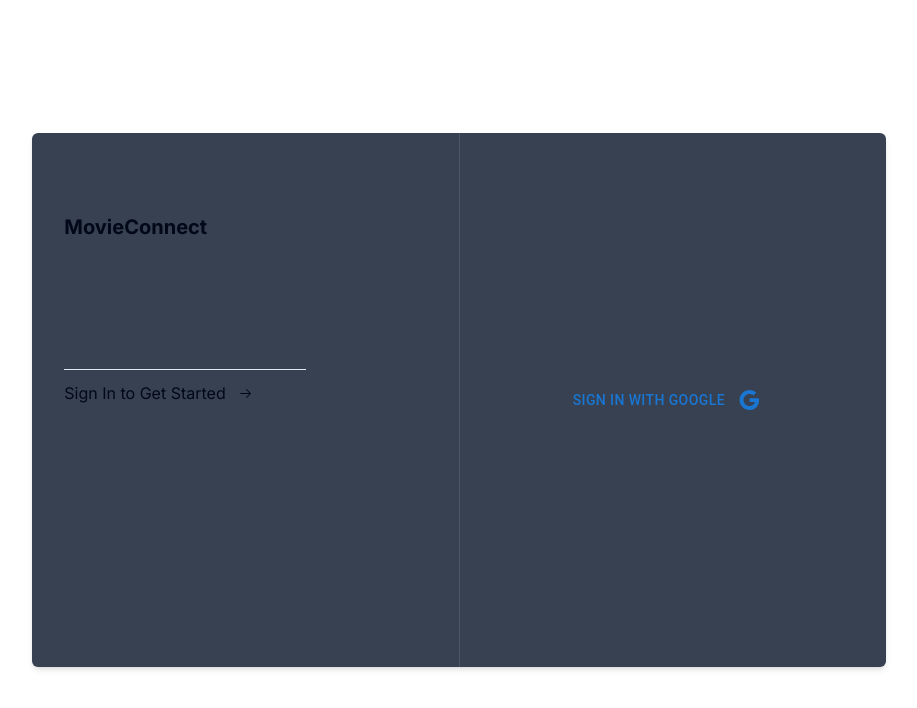
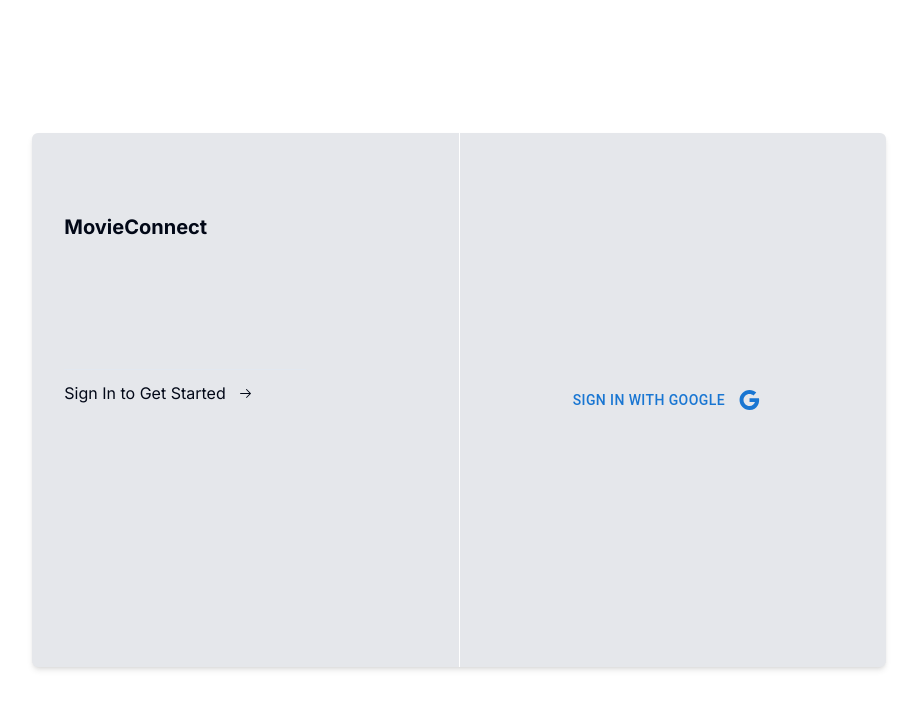
Before and after one commit to aromibenard/movie, a Next.js app in the folder frontend/: page /auth/login in a window 1280 px wide. Shown: the top 708 px of the page, without its empty margins (181-1098 px from the left). Built offline with nearby package versions, Linux system fonts and the light colour scheme; no server answers.

Commit message:
login page ui improvements

```diff
--- a/frontend/app/auth/login/page.tsx
+++ b/frontend/app/auth/login/page.tsx
@@ -1,20 +1,25 @@
 'use client'
+import Loading from "@/components/Loading";
 import { auth, provider } from "@/firebase";
 import { Google } from "@mui/icons-material";
 import { Button } from "@mui/material";
 import { ArrowRightIcon } from "@radix-ui/react-icons";
 import { signInWithPopup } from "firebase/auth";
 import { useRouter } from "next/navigation";
+import { useState } from "react";
 
 export default function Login() {
     const router = useRouter()
+    const [loading, setLoading] = useState(false)
 
     async function login() {
+        setLoading(true)
 
         return signInWithPopup(auth, provider)
         .then(() => {
 
             router.push('/home')
+            setLoading(false)
 
         }).catch((error) => {
             const errorCode = error.code
@@ -25,16 +30,18 @@ export default function Login() {
 
     }
 
+    if (loading) return <Loading />
+
     return (
         <div className="h-dvh w-dvw grid">
-            <div className="bg-gray-700 w-2/3 h-2/3 mx-auto my-auto rounded-md shadow-md grid md:grid-cols-2">
+            <div className="bg-gray-200 w-2/3 h-2/3 mx-auto my-auto rounded-md shadow-md grid md:grid-cols-2">
                 <div className="p-8">
                     <h1 className="my-12 font-bold text-xl">MovieConnect</h1>
-                    <div className="h-1 border-t w-2/3 mt-32"></div>
+                    <div className="h-1 border-t border- w-2/3 mt-32"></div>
                     <p className="my-2 flex items-center">Sign In to Get Started<span className="mx-3"><ArrowRightIcon/></span></p>
 
                 </div>
-                <div className="grid items-center border-l border-gray-600">
+                <div className="grid items-center border-l border-white">
                     <Button
                         onClick={login}
                         className="px-2 flex mx-auto"
--- a/frontend/components/Loading.tsx
+++ b/frontend/components/Loading.tsx
@@ -2,7 +2,7 @@ import { ClimbingBoxLoader } from "react-spinners";
 
 export default function Loading() {
     return (
-        <div className="w-full h-dvh grid items-center">
+        <div className="w-full h-dvh grid items-center justify-center">
             <div className="w-full mx-auto">
                 {/* <h1 className="text-xl font-bold my-2">Loading...</h1> */}
                 <ClimbingBoxLoader/>
```
Also changed, not shown: frontend/app/home/page.tsx (+8 -5 lines).
